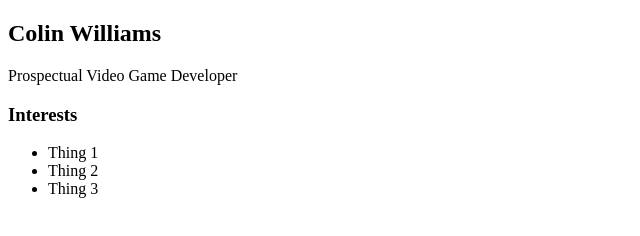
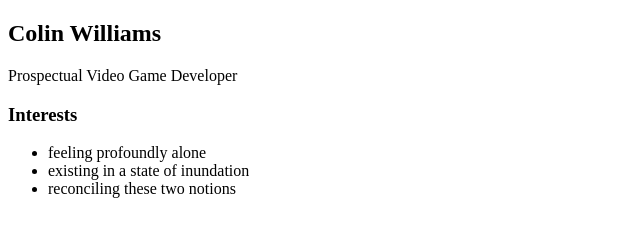
Before and after one commit to colinwilliams91/colin-williams.github.io, a plain HTML site: page index.html in a window 1280 px wide. Shown: the whole page, without its empty margins (0-640 px from the left). Drawn offline with Linux system fonts and the light colour scheme.

Commit message:
adjusting unordered list: interests

```diff
--- a/index.html
+++ b/index.html
@@ -22,9 +22,9 @@
                     <div class="interests">
                         <h3>Interests</h3>
                         <ul>
-                            <li>Thing 1</li>
-                            <li>Thing 2</li>
-                            <li>Thing 3</li>
+                            <li>feeling profoundly alone</li>
+                            <li>existing in a state of inundation</li>
+                            <li>reconciling these two notions</li>
                         </ul>
                     </div>
 
```
